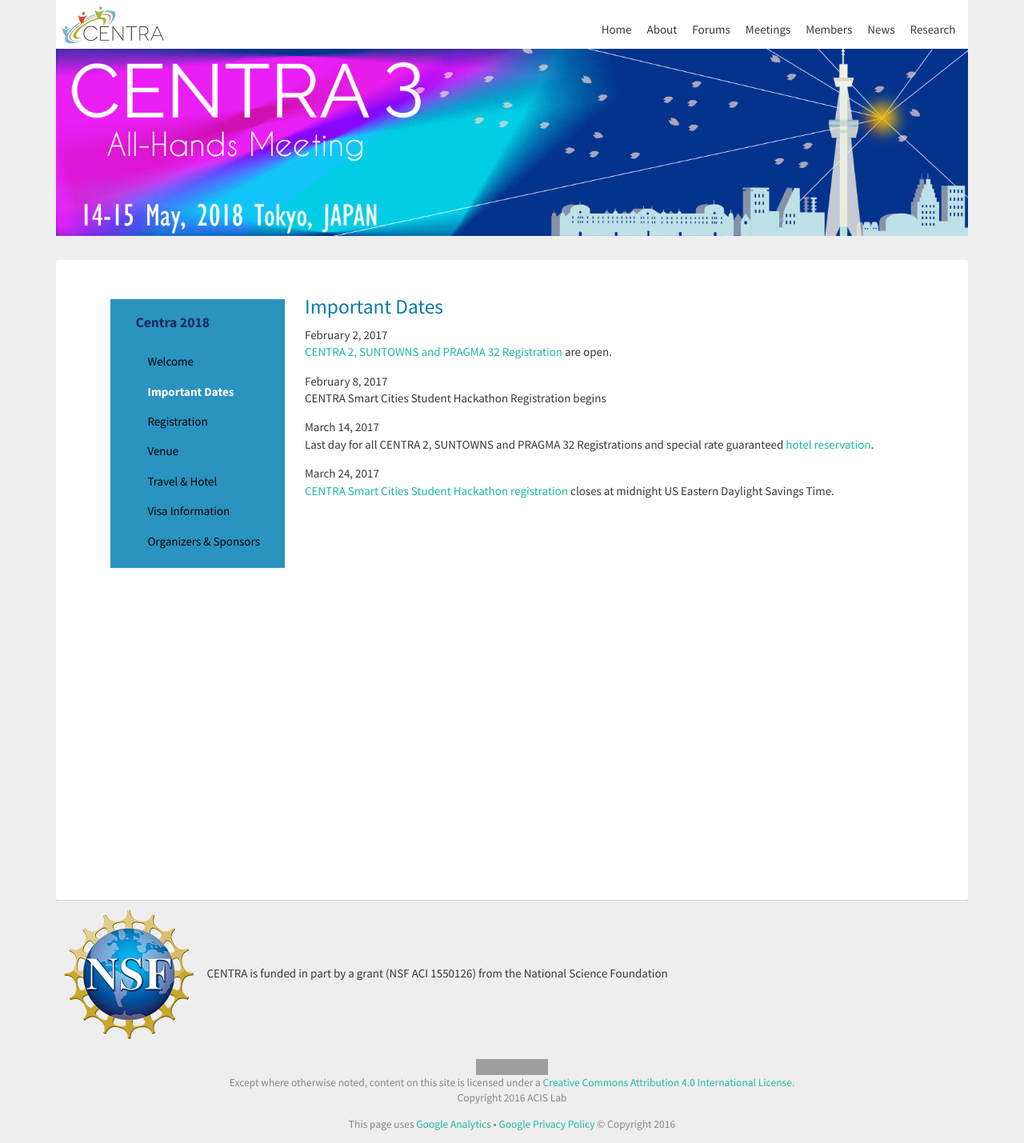
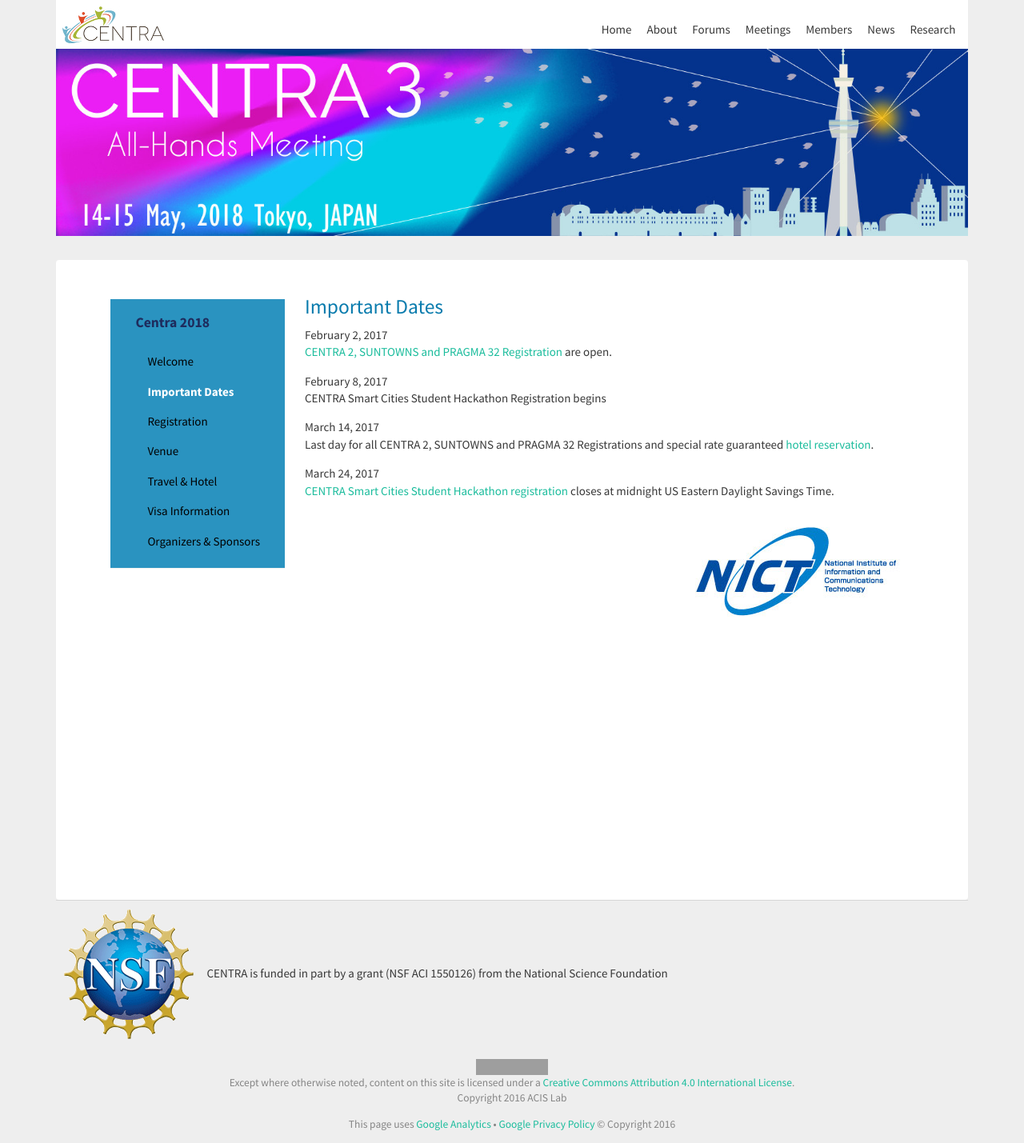
Before and after one commit to hmchou56/centra8, a Jekyll site: the page built from centra3/news.md, in a window 1280 px wide. Shown: the whole page at 80% size. Built offline with Jekyll 4.4.1, drawn with Linux system fonts in a browser that asks for light colours; nearby versions of some CDN libraries; grey boxes are pictures that could not be loaded.

Commit message:
add NCIT logo to all centra 3 pages

```diff
--- a/_layouts/centrameeting3.html
+++ b/_layouts/centrameeting3.html
@@ -7,6 +7,7 @@
     <img src="{{ site.baseurl }}/{{ page.feature-img }}"  style="width: 100%; height: 100%;">
   </header>
 
-  <section class="post-content">{% include centra3combinedmenu.html %}{{ content }}</section>
-</article>
+  <section class="post-content">{% include centra3combinedmenu.html %}{{ content }}<img style="float:right;" src="/img/nict-logo-en.png"></section>
+
+	</article>
 </div>
```
